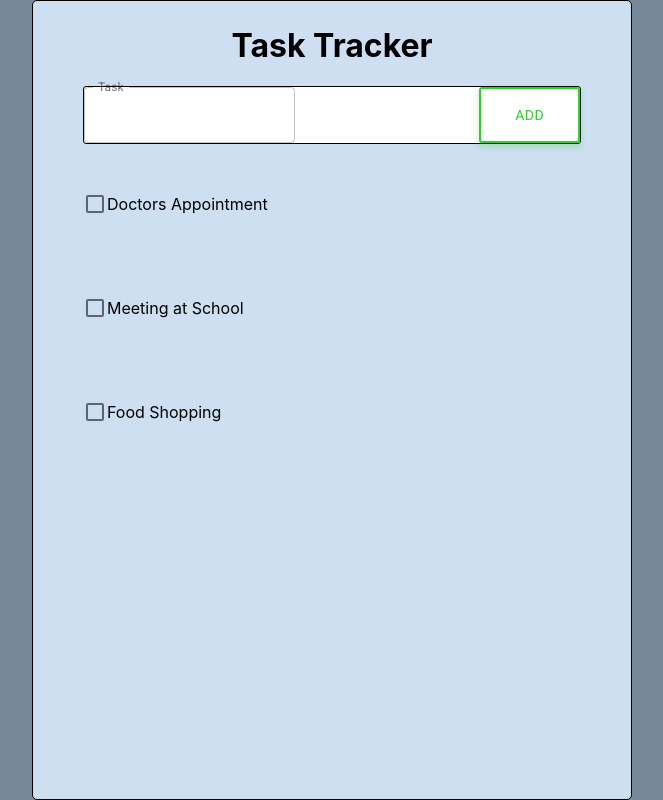
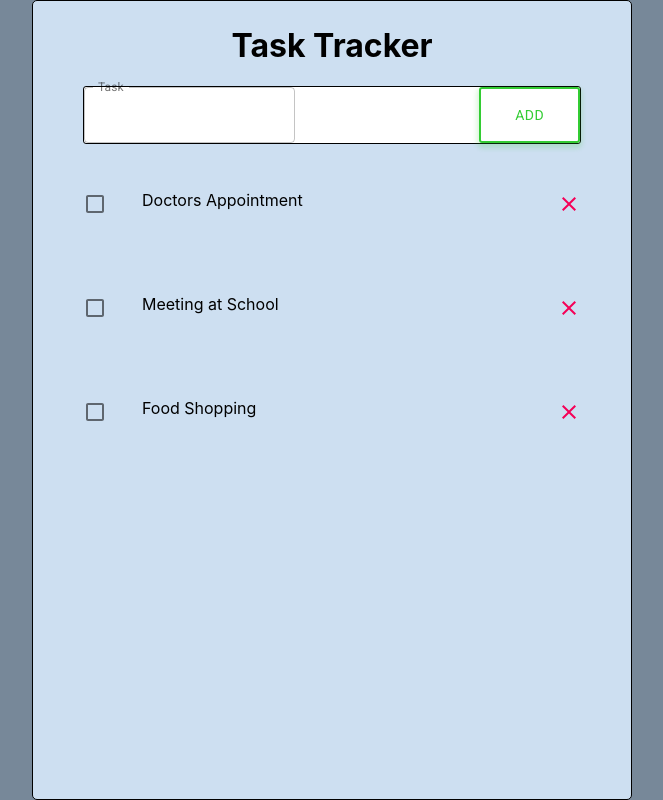
Before and after one commit to Andrew-Sparrow/TODO, a React (Create React App) app: page / in a window 1280 px wide. Shown: the whole page, without its empty margins (308-971 px from the left). Built offline with nearby package versions, Linux system fonts and the light colour scheme.

Commit message:
close icon was added to TaskItem

```diff
--- a/src/view/Task.jsx
+++ /dev/null
@@ -1,30 +0,0 @@
-import React from 'react';
-import ListItem from '@material-ui/core/ListItem';
-import PropTypes from 'prop-types';
-import Box from '@material-ui/core/Box';
-import Check from './Check';
-
-const Task = ({ text }) => {
-  const style = {
-    display: 'flex',
-    justifyContent: 'start',
-    padding: '20px 0',
-  };
-
-  return (
-    <ListItem component="li" style={style}>
-      <Check />
-      <Box>{text}</Box>
-    </ListItem>
-  );
-};
-
-Task.propTypes = {
-  text: PropTypes.string,
-};
-
-Task.defaultProps = {
-  text: null,
-};
-
-export default Task;
--- /dev/null
+++ b/src/view/TaskItem.jsx
@@ -0,0 +1,42 @@
+import React from 'react';
+import ListItem from '@material-ui/core/ListItem';
+import PropTypes from 'prop-types';
+import Box from '@material-ui/core/Box';
+import CloseIcon from '@material-ui/icons/Close';
+import Check from './Check';
+
+const TaskItem = ({ text }) => {
+  const containerStyle = {
+    display: 'flex',
+    justifyContent: 'space-between',
+    padding: '20px 0',
+  };
+
+  const boxStyle = {
+    display: 'flex',
+  };
+
+  const taskTextStyle = {
+    padding: '18px 35px',
+  };
+
+  return (
+    <ListItem component="li" style={containerStyle}>
+      <Box style={boxStyle}>
+        <Check />
+        <Box style={taskTextStyle}>{text}</Box>
+      </Box>
+      <CloseIcon component="svg" color="secondary" titleAccess="close button" aria-label="close button" />
+    </ListItem>
+  );
+};
+
+TaskItem.propTypes = {
+  text: PropTypes.string,
+};
+
+TaskItem.defaultProps = {
+  text: null,
+};
+
+export default TaskItem;
--- a/src/view/Tasks.jsx
+++ b/src/view/Tasks.jsx
@@ -2,11 +2,11 @@ import React from 'react';
 import PropTypes from 'prop-types';
 
 import List from '@material-ui/core/List';
-import Task from './Task';
+import TaskItem from './TaskItem';
 
 const Tasks = ({ tasks }) => (
   <List component="ul" aria-label="list of tasks">
-    {tasks.map((task) => <Task key={task.id} text={task.text} />)}
+    {tasks.map((task) => <TaskItem key={task.id} text={task.text} />)}
   </List>
 );
 
```
Also changed, not shown: 1 other file (tests, documents, lock files or other folders).
